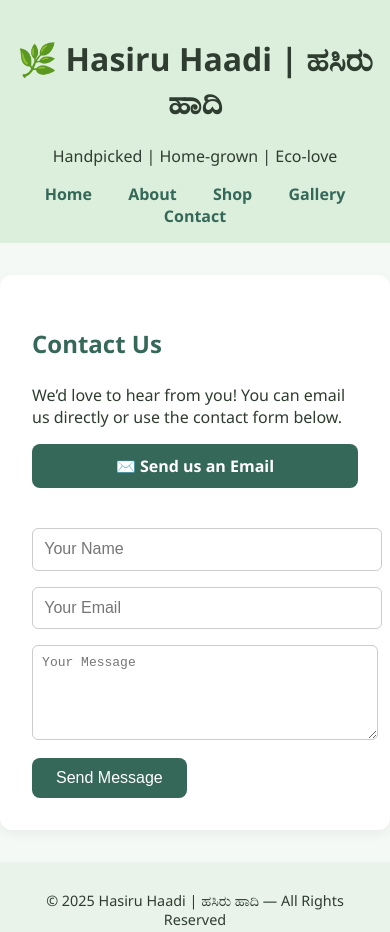
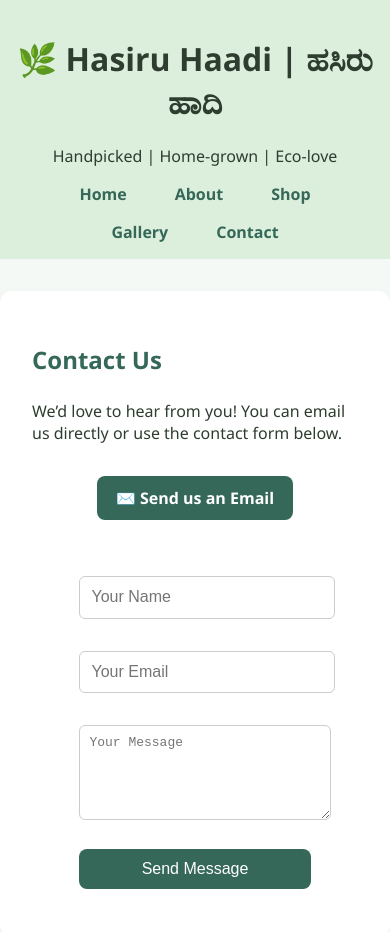
Before and after one commit to Spandu31/hasiru-haadi, a plain HTML site: page contact.html in a window 390 px wide. Shown: the top 932 px of the page. Drawn offline with Linux system fonts and the light colour scheme.

Commit message:
Make site responsive for mobile devices

```diff
--- a/contact.html
+++ b/contact.html
@@ -3,6 +3,8 @@
 <head>
   <meta charset="UTF-8">
   <title>Contact Us | Hasiru Haadi</title>
+  <meta name="viewport" content="width=device-width, initial-scale=1.0">
+
   <link rel="stylesheet" href="style/style.css">
 </head>
 <body>
--- a/style/style.css
+++ b/style/style.css
@@ -205,3 +205,74 @@ form button:hover {
 .email-link:hover {
   background-color: #2e4e3f;
 }
+
+/* Make content flow nicely on small screens */
+body {
+  margin: 0;
+  padding: 0;
+  font-family: 'Segoe UI', sans-serif;
+}
+
+/* Responsive nav */
+nav {
+  display: flex;
+  flex-wrap: wrap;
+  justify-content: center;
+  gap: 1em;
+  margin-top: 1em;
+}
+
+/* Image gallery grid */
+.gallery-grid {
+  display: grid;
+  grid-template-columns: repeat(auto-fit, minmax(160px, 1fr));
+  gap: 1em;
+  padding: 1em;
+}
+
+.gallery-grid img,
+.gallery-grid iframe {
+  width: 100%;
+  height: auto;
+  border-radius: 10px;
+  object-fit: cover;
+}
+
+/* Form responsiveness */
+form {
+  display: flex;
+  flex-direction: column;
+  gap: 1em;
+  max-width: 500px;
+  margin: auto;
+  padding: 1em;
+}
+
+input, textarea {
+  padding: 0.8em;
+  border: 1px solid #ccc;
+  border-radius: 8px;
+  font-size: 1em;
+}
+
+button {
+  background-color: #356859;
+  color: white;
+  border: none;
+  padding: 0.8em;
+  border-radius: 8px;
+  font-size: 1em;
+  cursor: pointer;
+}
+
+button:hover {
+  background-color: #2e4e3f;
+}
+
+/* Email link */
+.email-link {
+  display: block;
+  text-align: center;
+  margin: 1em auto;
+  width: max-content;
+}
```
Also changed, not shown: about.html (+2 -0 lines), gallery.html (+2 -0 lines), index.html (+2 -0 lines), shop.html (+2 -0 lines).
